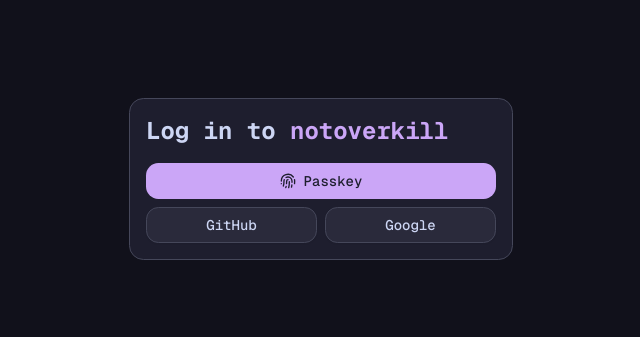
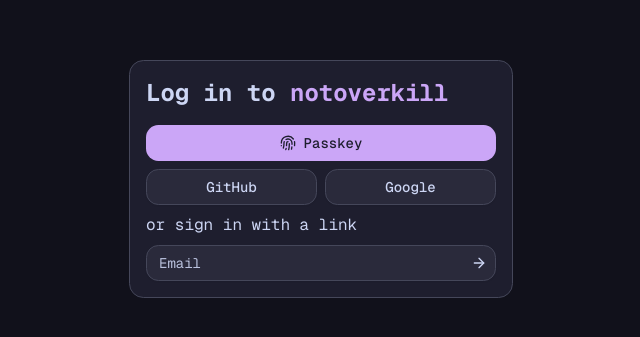
Before and after one commit to Inglan/notoverkill.com, a Next.js app: page /auth/sign-in in a window 1280 px wide. Shown: the part 221-558 px from the top of the page, without its empty margins (319-959 px from the left). Built offline with nearby package versions, Linux system fonts and the light colour scheme.

Commit message:
add sign in with link

```diff
--- a/app/auth/sign-in/page.tsx
+++ b/app/auth/sign-in/page.tsx
@@ -1,6 +1,10 @@
 import { Button } from "@/components/ui/button";
-import { Fingerprint } from "lucide-react";
-import Image from "next/image";
+import { ArrowRight, Fingerprint } from "lucide-react";
+import {
+  InputGroup,
+  InputGroupButton,
+  InputGroupInput,
+} from "@/components/ui/input-group";
 
 export default function SignInPage() {
   return (
@@ -21,6 +25,13 @@ export default function SignInPage() {
               Google
             </Button>
           </div>
+          or sign in with a link
+          <InputGroup>
+            <InputGroupInput placeholder="Email" required type="email" />
+            <InputGroupButton size="icon-sm">
+              <ArrowRight />
+            </InputGroupButton>
+          </InputGroup>
         </div>
       </div>
     </div>
```
